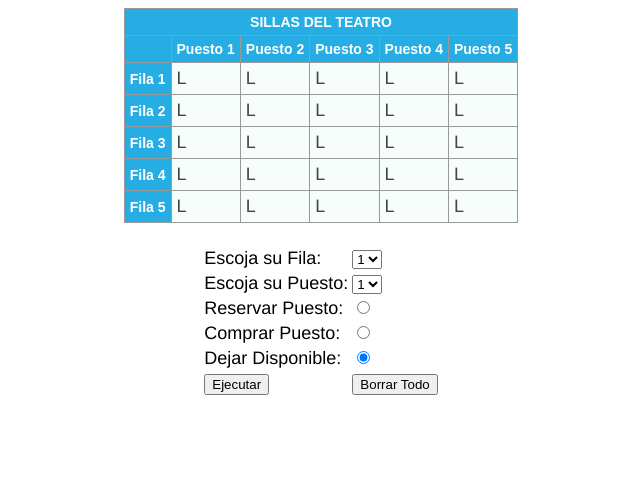
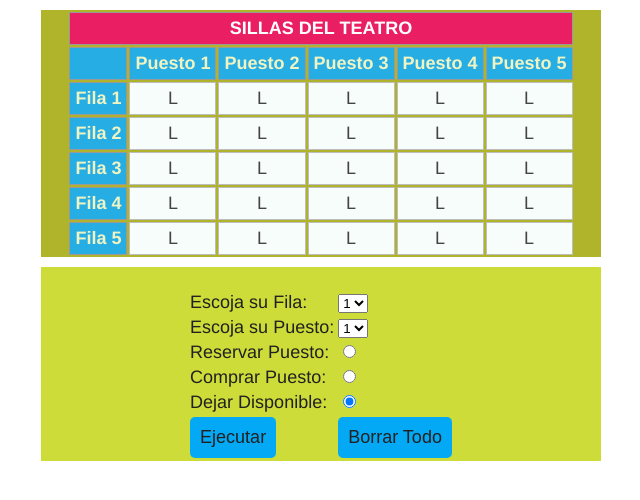
Before and after one commit to leydergil/Uso_de_formularios_para_transferencia, a PHP site: page / in a window 1280 px wide. Shown: the top 500 px of the page, without its empty margins (319-959 px from the left). Run offline with PHP 8.4, Linux system fonts and the light colour scheme.

Commit message:
version para enviar

```diff
--- a/index.php
+++ b/index.php
@@ -45,6 +45,7 @@ else if(isset($_POST["borrar"]) || !isset($_POST["ejecutar"]))
 	?>
 
 	<body>
+		<div class="contenedor">
 			<table style="margin:auto;">
 				<form method="post">
 					<!-- Se separa el array $ListEscenario en un String y se oculta-->
@@ -55,7 +56,7 @@ else if(isset($_POST["borrar"]) || !isset($_POST["ejecutar"]))
 						<td>
 							<!-- Se muesta la lista con las opciones posibles para la fila-->
 							<select name="fila">
-                        <option size="4">1</option>
+								<option>1</option>
 								<option>2</option>
 								<option>3</option>
 								<option>4</option>
@@ -68,11 +69,11 @@ else if(isset($_POST["borrar"]) || !isset($_POST["ejecutar"]))
 						<td>
 							<!-- Se muesta la lista con las opciones posibles para la puesto-->
 							<select name="puesto">
-                        <option size="4">1</option>
-                        <option size="4">2</option>
-                        <option size="4">3</option>
-                        <option size="4">4</option>
-                        <option size="4">5</option>
+								<option >1</option>
+								<option >2</option>
+								<option >3</option>
+								<option >4</option>
+								<option >5</option>
 							</select>
 						</td>
 					</tr>
@@ -98,12 +99,13 @@ else if(isset($_POST["borrar"]) || !isset($_POST["ejecutar"]))
 					<tr>
 						<!-- Se muestran los botones con las acciones de enviar la información o borrar toda la informacion ingresada-->
 						<td>
-                    <input type="submit" value="Ejecutar" name="ejecutar" />
+							<input class = "boton" type="submit" value="Ejecutar" name="ejecutar" />
 						</td>
 						<td>
-                    <input type="submit" value="Borrar Todo" name="borrar" />
+							<input class = "boton" type="submit" value="Borrar Todo" name="borrar" />
 						</td>
 					</tr>
 				</form>
 			</table>
+		</div>
 	</body>
--- a/styles.css
+++ b/styles.css
@@ -1,25 +1,51 @@
 body{
 	font-family:Helvetica, sans-serif;
 	font-size:18px;
+	color: #212121;
 }
-.tg{
-	border-collapse:collapse;
-	border-spacing:0;
-	border-color:#999;
+/*.tabla{
+border-collapse:collapse;
+border-spacing:0;
+border-color:#999;
+}*/
+
+#escenario{
+	visibility: hidden;
 }
-.tg td{
+.contenedor{
+	width: 560px;
+	margin-left: auto;
+	margin-right: auto;
+	margin-top: 10px;
+	background-color: #CDDC39;
+}
+.contenedor2{
+	width: 560px;
+	margin-left: auto;
+	margin-right: auto;
+	margin-top: 10px;
+	background-color: #AFB42B;
+	text-align: center;
+}
+.contenedor2 table{
+	margin: 0 auto;
+	text-align: left;
+	margin-top: 10px;
+	margin-bottom: 10px;
+}
+
+.tabla td{
 	padding:5px 5px;
 	border-style:solid;
 	border-width:1px;
 	overflow:hidden;
 	word-break:normal;
-	border-color:#999;
+	border-color:#BDBDBD;
 	color:#444;
 	background-color:#F7FDFA;
+	text-align: center;
 }
-.tg th{
-	font-family:Arial, sans-serif;
-	font-size:14px;
+.tabla th{
 	font-weight:bold;
 	padding:5px 5px;
 	border-style:solid;
@@ -27,9 +53,22 @@ body{
 	overflow:hidden;
 	word-break:normal;
 	border-color:#999;
-	color:#fff;
+	color:#F0F4C3;
 	background-color:#26ADE4;
+	text-align: center;
 }
-#escenario{
-	visibility: hidden;
+
+.boton{
+	border: none;
+	background: #03A9F4;
+	color: #212121;
+	padding: 10px;
+	font-size: 18px;
+	border-radius: 5px;
+	position: relative;
+	box-sizing: border-box;
 }
+#titulo{
+	color: white;
+	background: #E91E63
+}
--- a/teatro.php
+++ b/teatro.php
@@ -1,11 +1,10 @@
 <?php
-function sillasTeatro($listadoSillas){
-    //Se crea la tabla y sus encabezados
-echo "<table class='tg' border='1' style='margin:auto;'>";
+function sillasTeatro($listadoSillas)
+{
+	echo "<div class = 'contenedor2'><table class='tabla'>";
 	echo "<tr>";
-            echo "<th colspan='6'>SILLAS DEL TEATRO</th>";
+	echo "<th id='titulo' colspan='6'>SILLAS DEL TEATRO</th>";
 	echo "<tr>";
-                /*-- Se crean los encabezados de las tabla*/
 	echo "<th></th>
                 <th>Puesto 1</th>
                 <th>Puesto 2</th>
@@ -28,6 +27,6 @@ foreach ($listadoSillas as $fila) {
 		echo "</tr>";
 		$i++;
 	}
-echo "</table>";
+	echo "</table></div>";
 }
 ?>
--- a/transacciones.php
+++ b/transacciones.php
@@ -5,16 +5,16 @@ function transaccionesUsuario($fila,$puesto,$accion,$listadoSillas){
         if($listadoSillas[$fila-1][$puesto-1]=="L"){
             $listadoSillas[$fila-1][$puesto-1]=$accion;
         }
-        //Si el puesto elegido por el usuario esta vendido se muestra una alerta con notificando en cada caso lo sucedido
+        //Si el puesto elegido por el usuario esta vendido se muestra una alerta
         else if($listadoSillas[$fila-1][$puesto-1]=="V"){
-            echo "<script>alert('El puesto ya esta vendido";
-            if($accion=="L"){echo " no se puede liberar";}
-            else if($accion=="R"){echo " no se puede reservar";}
-            else if($accion=="V"){echo " no se puede volver a vender";}
+            echo "<script>alert('El puesto ya se encuentra vendido";
+            if($accion=="L"){echo " no se puede liberar porque ya esta vendido";}
+            else if($accion=="R"){echo " no se puede reservar porque ya esta vendido";}
+            else if($accion=="V"){echo " El puesto ya esta vendido y no se puede vover a vender";}
             echo "')";
             echo "</script>'";
         }
-        //Si el puesto elegido por el usuario esta reservado y la accion es reservar se muestra una alerta indicando que ya esta reservado
+        //Si el puesto elegido por el usuario esta reservado y la accion es reservar se muestra una alerta indicando
         else if($listadoSillas[$fila-1][$puesto-1]=="R" && $accion=="R"){
             echo "<script>
             alert('El puesto ya esta Reservado');
```
Lines whose indentation alone changed are shown as unchanged.
